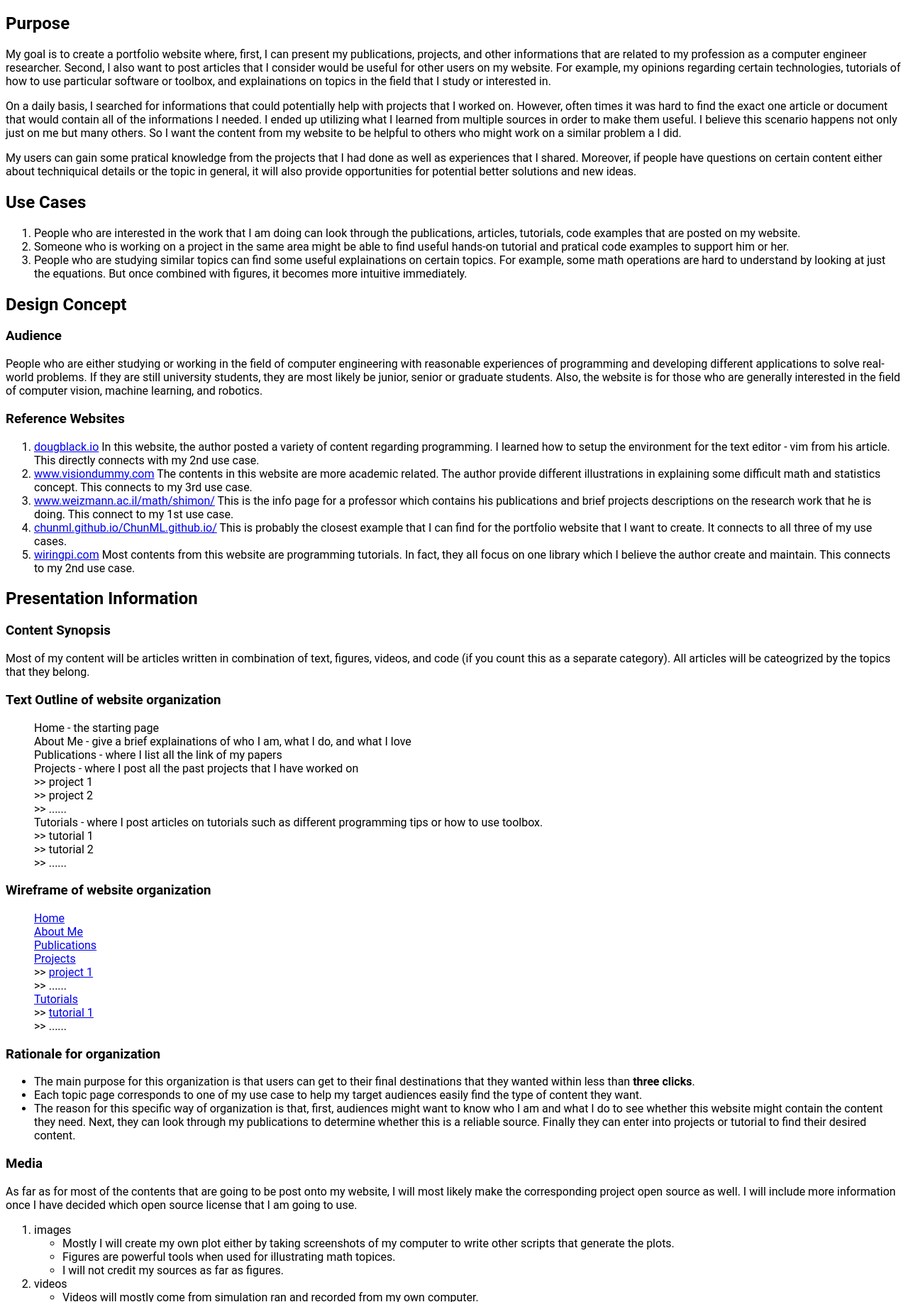
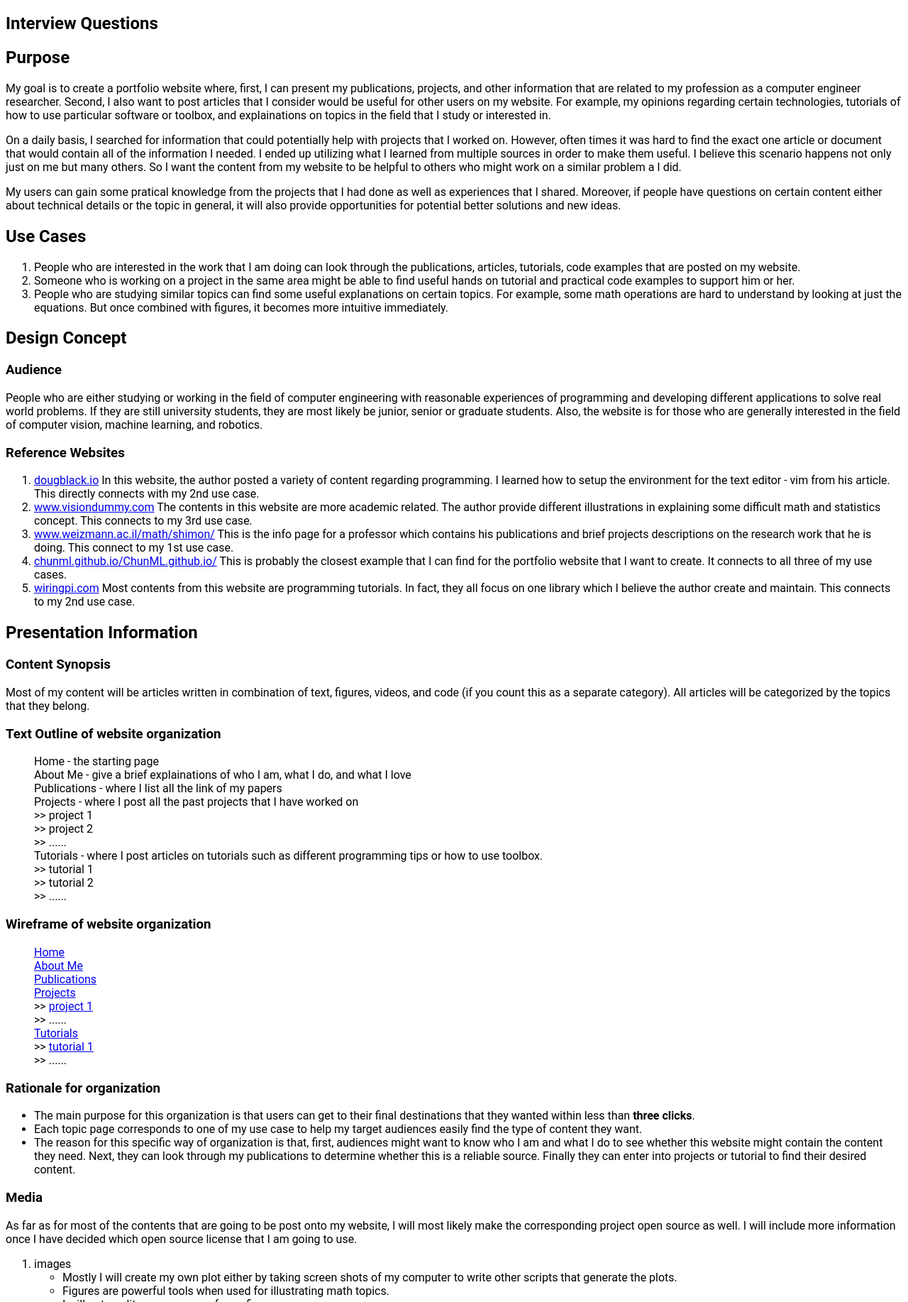
Before and after one commit to g1y5x3/ISLT7360, a plain HTML site: page islt_7360/unit4/GaoY_designDocument.html in a window 1280 px wide. Shown: the part 62-1896 px from the top of the page at 71% size. Drawn offline with Linux system fonts and the light colour scheme.

Commit message:
fix mis-spelling and html errors

```diff
--- a/islt_7360/unit4/GaoY_designDocument.html
+++ b/islt_7360/unit4/GaoY_designDocument.html
@@ -12,24 +12,25 @@ body {font-family: 'Roboto', sans-serif}
 <body>
 
 <h1>Yixiang Gao's Design Document</h1>
+<h2>Interview Questions</h2>
 
 <h2>Purpose</h2>
-<p>My goal is to create a portfolio website where, first, I can present my publications, projects, and other informations that are related to my profession as a computer engineer researcher. Second, I also want to post articles that I consider would be useful for other users on my website. For example, my opinions regarding certain technologies, tutorials of how to use particular software or toolbox, and explainations on topics in the field that I study or interested in.</p>
+<p>My goal is to create a portfolio website where, first, I can present my publications, projects, and other information that are related to my profession as a computer engineer researcher. Second, I also want to post articles that I consider would be useful for other users on my website. For example, my opinions regarding certain technologies, tutorials of how to use particular software or toolbox, and explainations on topics in the field that I study or interested in.</p>
 
-<p>On a daily basis, I searched for informations that could potentially help with projects that I worked on. However, often times it was hard to find the exact one article or document that would contain all of the informations I needed. I ended up utilizing what I learned from multiple sources in order to make them useful. I believe this scenario happens not only just on me but many others. So I want the content from my website to be helpful to others who might work on a similar problem a I did.</p>
+<p>On a daily basis, I searched for information that could potentially help with projects that I worked on. However, often times it was hard to find the exact one article or document that would contain all of the information I needed. I ended up utilizing what I learned from multiple sources in order to make them useful. I believe this scenario happens not only just on me but many others. So I want the content from my website to be helpful to others who might work on a similar problem a I did.</p>
 
-<p>My users can gain some pratical knowledge from the projects that I had done as well as experiences that I shared. Moreover, if people have questions on certain content either about techniquical details or the topic in general, it will also provide opportunities for potential better solutions and new ideas.</p>
+<p>My users can gain some pratical knowledge from the projects that I had done as well as experiences that I shared. Moreover, if people have questions on certain content either about technical details or the topic in general, it will also provide opportunities for potential better solutions and new ideas.</p>
 
 <h2>Use Cases</h2>
 <ol>
     <li>People who are interested in the work that I am doing can look through the publications, articles, tutorials, code examples that are posted on my website.</li>
-    <li>Someone who is working on a project in the same area might be able to find useful hands-on tutorial and pratical code examples to support him or her.</li>
-    <li>People who are studying similar topics can find some useful explainations on certain topics. For example, some math operations are hard to understand by looking at just the equations. But once combined with figures, it becomes more intuitive immediately.</li>
+    <li>Someone who is working on a project in the same area might be able to find useful hands on tutorial and practical code examples to support him or her.</li>
+    <li>People who are studying similar topics can find some useful explanations on certain topics. For example, some math operations are hard to understand by looking at just the equations. But once combined with figures, it becomes more intuitive immediately.</li>
 </ol>
 
 <h2>Design Concept</h2>
 <h3>Audience</h3>
-People who are either studying or working in the field of computer engineering with reasonable experiences of programming and developing different applications to solve real-world problems. If they are still university students, they are most likely be junior, senior or graduate students. Also, the website is for those who are generally interested in the field of computer vision, machine learning, and robotics.
+People who are either studying or working in the field of computer engineering with reasonable experiences of programming and developing different applications to solve real world problems. If they are still university students, they are most likely be junior, senior or graduate students. Also, the website is for those who are generally interested in the field of computer vision, machine learning, and robotics.
 <h3>Reference Websites</h3>
 <ol>
     <li><a href="https://dougblack.io/index.html">dougblack.io</a> In this website, the author posted a variety of content regarding programming. I learned how to setup the environment for the text editor - vim from his article. This directly connects with my 2nd use case.</li>
@@ -42,7 +43,7 @@ People who are either studying or working in the field of computer engineering w
 <h2>Presentation Information</h2>
 
 <h3>Content Synopsis</h3>
-Most of my content will be articles written in combination of text, figures, videos, and code (if you count this as a separate category). All articles will be cateogrized by the topics that they belong.
+Most of my content will be articles written in combination of text, figures, videos, and code (if you count this as a separate category). All articles will be categorized by the topics that they belong.
 
 <h3>Text Outline of website organization</h3>
 <ul style="list-style-type:none">
@@ -82,18 +83,20 @@ Most of my content will be articles written in combination of text, figures, vid
 <h3>Media</h3>
 <p>As far as for most of the contents that are going to be post onto my website, I will most likely make the corresponding project open source as well. I will include more information once I have decided which open source license that I am going to use.</p>
 <ol>
-    <li>images</li>
+    <li>images
     <ul>
-        <li>Mostly I will create my own plot either by taking screenshots of my computer to write other scripts that generate the plots.</li>
-        <li>Figures are powerful tools when used for illustrating math topices.</li>
+        <li>Mostly I will create my own plot either by taking screen shots of my computer to write other scripts that generate the plots.</li>
+        <li>Figures are powerful tools when used for illustrating math topics.</li>
         <li>I will not credit my sources as far as figures.</li>
     </ul>
-    <li>videos</li>
+    </li>
+    <li>videos
     <ul>
         <li>Videos will mostly come from simulation ran and recorded from my own computer.</li>
         <li>When describing what my project does, videos can help presenting.</li>
         <li>Not consider to credit my sources either.</li>
     </ul>
+    </li>
 </ol>
 
 <h3>Color scheme and rationale</h3>
@@ -142,7 +145,7 @@ Most of my content will be articles written in combination of text, figures, vid
         </tr>
             </table>
     </li>
-    <li>The main reason for chosing this color scheme is my personal preference. And I also think light blue and light gray in general are gentle colors that make my audience feel comfortable while navigating my website.</li>
+    <li>The main reason for choosing this color scheme is my personal preference. And I also think light blue and light gray in general are gentle colors that make my audience feel comfortable while navigating my website.</li>
 
 </ul>
 
```
